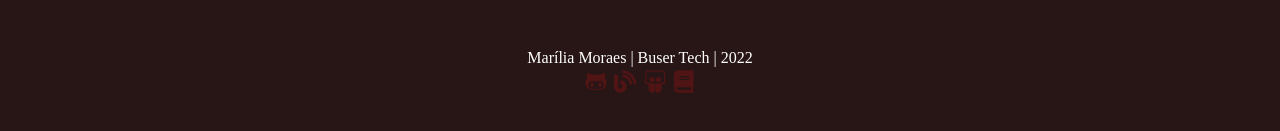
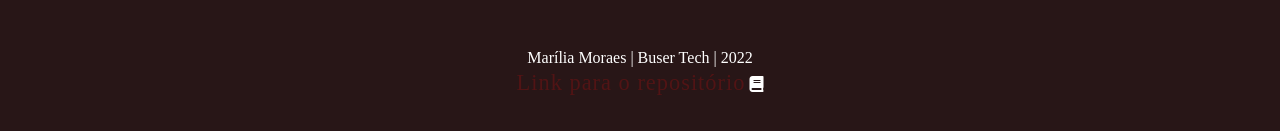
Before and after one commit to marilia-borgo/D2.5, a plain HTML site: page index.html in a window 1280 px wide. Shown: the part 1944-2075 px from the top of the page. Drawn offline with Linux system fonts and the light colour scheme.

Commit message:
adicionado link para o repositorio

```diff
--- a/index.html
+++ b/index.html
@@ -122,19 +122,9 @@
     <div class="footer">
         <h4> Marília Moraes | Buser Tech | 2022 </h4>
         <p class="links">
-          <a href="https://github.com/huogerac/minhalandingpage" target="blank">
-            <i class="pa2 fab fa-github-alt"></i>
-          </a>
-          <a href="https://huogerac.hashnode.dev/" target="blank">
-            <i class="pa2 fas fa-blog"></i>
-          </a>
-          <a href="https://speakerdeck.com/huogerac" target="blank">
-            <i class="pa2 fab fa-slideshare"></i>
-          </a>
-          <a
-            href="https://www.goodreads.com/user/show/12238416-roger-camargo"
-            target="blank"
-          >
+
+          <a href="https://github.com/marilia-borgo/D2.5" target="_blank">Link para o repositório</a>
+
             <i class="pa2 fas fa-book"></i>
           </a>
         </p>
```
